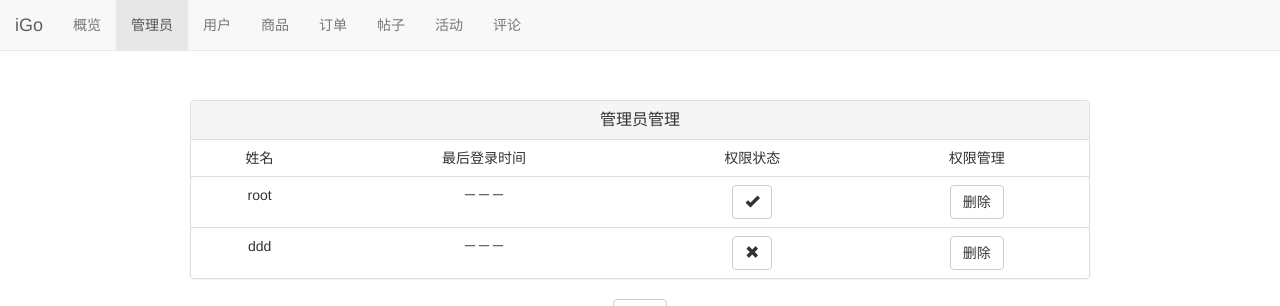
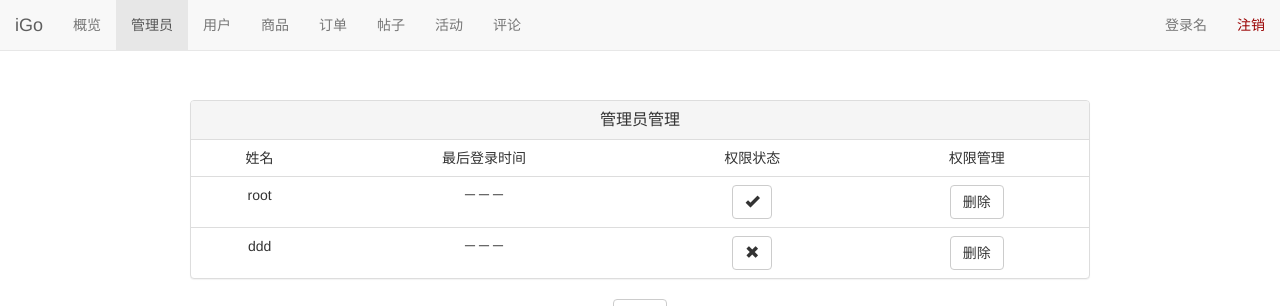
Before and after one commit to lordofdou/iGO, a Node server app: page /admin_admin in a window 1280 px wide. Shown: the top 306 px of the page. Run offline with Node 20, Linux system fonts and the light colour scheme.

Commit message:
admit_admit log

```diff
--- a/views/admin_admin.ejs
+++ b/views/admin_admin.ejs
@@ -26,6 +26,10 @@
 			<li><a href="#">帖子</a></li>
 			<li><a href="#">活动</a></li>
 			<li><a href="#">评论</a></li>
+		</ul>
+		<ul class="nav navbar-nav navbar-right">
+			<li><a href="#">登录名</a></li>
+			<li><a href="#" style="color:#900">注销</a></li>
 		</ul>
 		</div>
 	<div>
```
Also changed, not shown: 1 other file.
